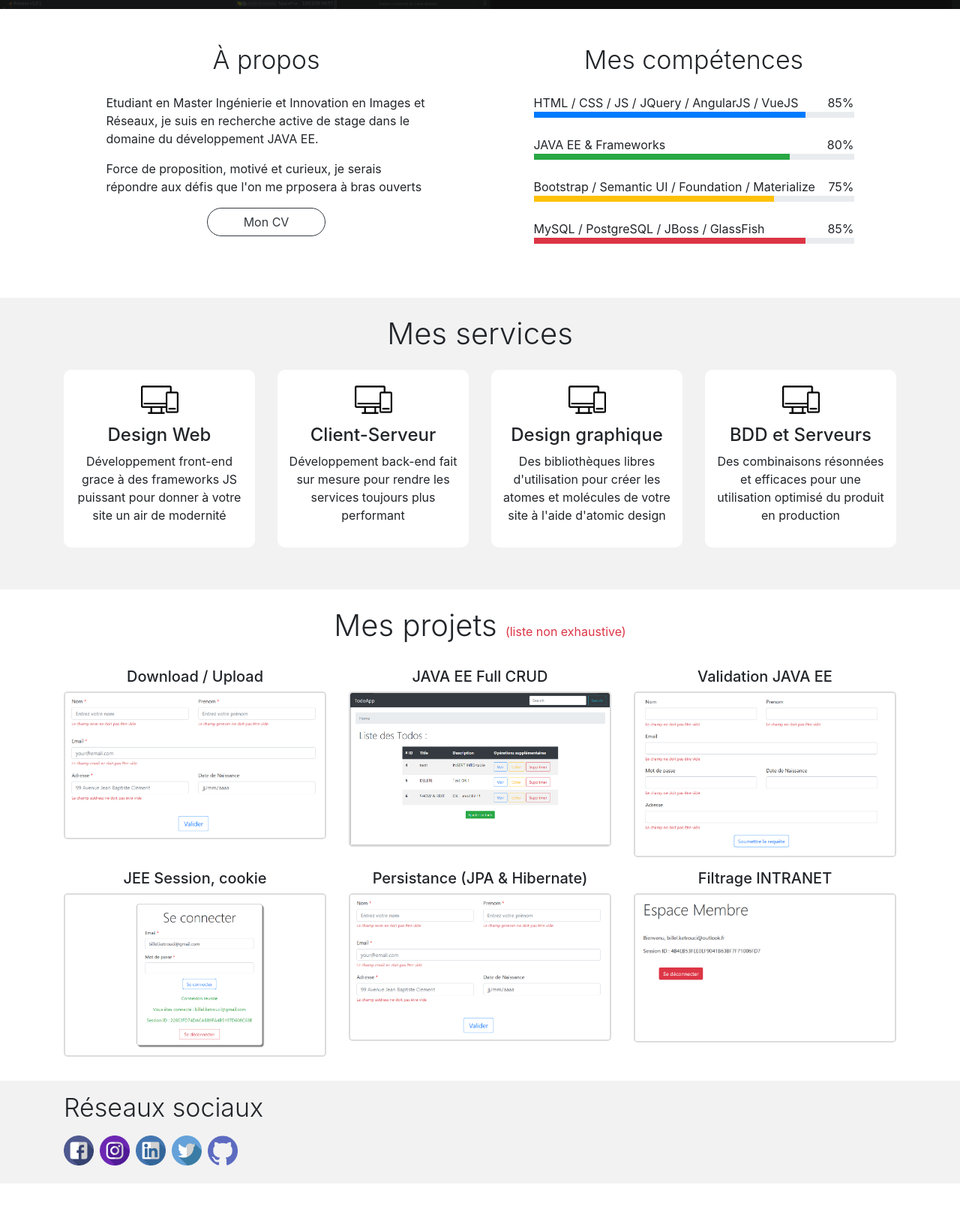
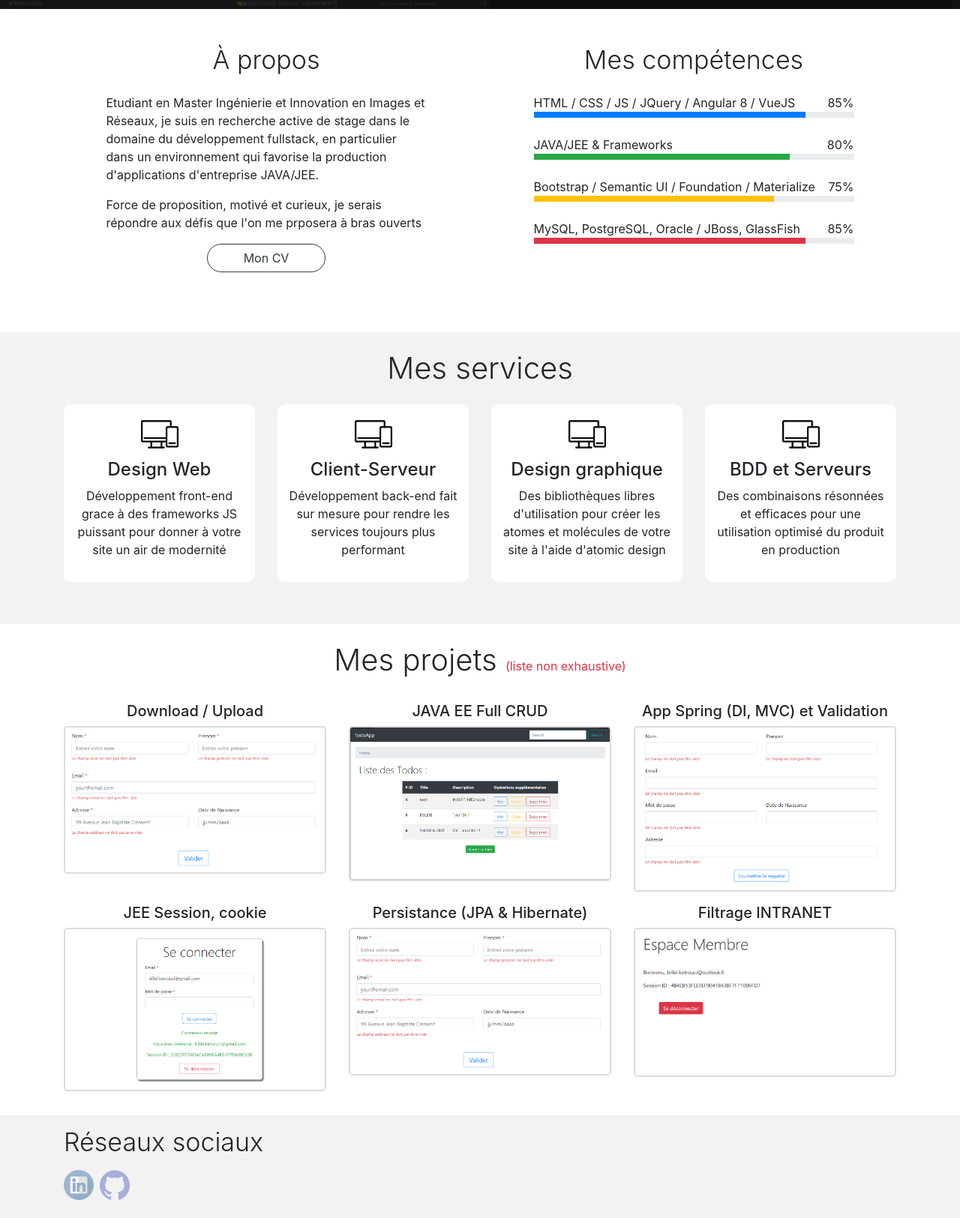
Before and after one commit to Oozeander/oozeander.github.io, a plain HTML site: page index.html in a window 1280 px wide. Shown: the part 568-2192 px from the top of the page at 75% size. Before the commit the page ends 2146 px from the top, so only its background shows below. Drawn offline with nearby package versions, Linux system fonts and the light colour scheme; a web font is replaced by a local one.

Commit message:
added link to icons, CV update

```diff
--- a/css/style.css
+++ b/css/style.css
@@ -13,6 +13,13 @@
   background-size: cover;
   background-repeat: no-repeat;
   background-position: center center;
+}
+.res {
+  opacity: 0.5;
+}
+.res:hover {
+  opacity: 1;
+  transition: opacity 0.6s;
 }
 .image, .image .container {
   position: relative;
--- a/index.html
+++ b/index.html
@@ -31,8 +31,8 @@
         <div class="container">
           <div class="row align-items-center justify-content-center">
             <div class="col-md-8 text-center mt-5">
-              <h1 class="mb-4 text-white">Developpeur JAVA EE</h1>
-              <p class="mb-4 text-white">Spécialisé en technologies Servlets, JSP, JSTL, DAO, EJB, JSF, JPA, Maven, Spring, Spring boot, Hibernate, Struts, TDD(JUnit), Webservices REST</p>
+              <h1 class="mb-4 text-white">Développeur JAVA/JEE</h1>
+              <p class="mb-4 text-white">Spécialisé en technologies Servlets, JSP, JSTL, DAO, EJB 3, JSF, JPA, Maven, Spring (IoC, DI, MVC, Data JPA, AOP, Security), Spring boot, Hibernate, Struts, TDD(JUnit), Webservices REST, VueJS et Angular 8</p>
               <p><a href="mailto:billel.ketrouci@gmail.com" class="btn btn-outline-light py-3 px-5" style="border-radius: 20vh;">Me contacter</a></p>
             </div>
           </div>
@@ -45,7 +45,7 @@
       <div class="row justify-content-around">
         <div class="col-md-5 px-4 mb-3">
           <h2 class="display-4 mb-4 text-center" style="font-size: 34px;">À propos</h2>
-          <p>Etudiant en Master Ingénierie et Innovation en Images et Réseaux, je suis en recherche active de stage dans le domaine du développement JAVA EE.</p>
+          <p>Etudiant en Master Ingénierie et Innovation en Images et Réseaux, je suis en recherche active de stage dans le domaine du développement fullstack, en particulier dans un environnement qui favorise la production d'applications d'entreprise JAVA/JEE.</p>
           <p>Force de proposition, motivé et curieux, je serais répondre aux défis que l'on me prposera à bras ouverts</p>
           <p class="text-center"><a href="docs/CV.pdf" class="btn btn-outline-dark px-5" style="border-radius: 20vh;">Mon CV</a></p>
         </div>
@@ -54,7 +54,7 @@
 
           <div class="progress-wrap mb-4">
             <div class="d-flex">
-              <span>HTML / CSS / JS / JQuery / AngularJS / VueJS</span>
+              <span>HTML / CSS / JS / JQuery / Angular 8 / VueJS</span>
               <span class="ml-auto">85%</span>
             </div>
             <div class="progress rounded-0" style="height: 8px;">
@@ -64,7 +64,7 @@
 
           <div class="progress-wrap mb-4">
             <div class="d-flex">
-              <span>JAVA EE & Frameworks</span>
+              <span>JAVA/JEE & Frameworks</span>
               <span class="ml-auto">80%</span>
             </div>
             <div class="progress rounded-0" style="height: 8px;">
@@ -84,7 +84,7 @@
 
           <div class="progress-wrap mb-4">
             <div class="d-flex">
-              <span>MySQL / PostgreSQL / JBoss / GlassFish</span>
+              <span>MySQL, PostgreSQL, Oracle / JBoss, GlassFish</span>
               <span class="ml-auto">85%</span>
             </div>
             <div class="progress rounded-0" style="height: 8px;">
@@ -149,7 +149,7 @@
         </div>
 
         <div class="col-md-6 col-lg-4 my-2">
-          <h5 class="text-center">Validation JAVA EE</h5>
+          <h5 class="text-center">App Spring (DI, MVC) et Validation</h5>
           <img class="proj img-fluid" src="images/proj3.PNG">
         </div>
 
@@ -177,16 +177,22 @@
           <div class="col-md-6">
             <h2 class="my-3 display-4" style="font-size: 34px;">Réseaux sociaux</h2>
             <div class="d-flex mb-4">
-              <img src="images/facebook.png" width="40" height="40">
-              <img src="images/instagram.png" width="40" height="40" class="mx-2">
-              <img src="images/linkedin.png" width="40" height="40">
-              <img src="images/twitter.png" width="40" height="40" class="mx-2">
-              <img src="images/github.png" width="40" height="40">
+              <a href="https://www.linkedin.com/in/billel-ketrouci/" class="mr-2 res" data-toggle="tooltip" data-placement="left" title="LinkedIn"><img src="images/linkedin.png" width="40" height="40"></a>
+              <a href="https://github.com/Oozeander" class="res" data-toggle="tooltip" data-placement="right" title="Github"><img src="images/github.png" width="40" height="40"></a>
             </div>
           </div>
         </div>
       </div>
     </footer>
 
+    <script src="https://code.jquery.com/jquery-3.4.1.slim.min.js" integrity="sha384-J6qa4849blE2+poT4WnyKhv5vZF5SrPo0iEjwBvKU7imGFAV0wwj1yYfoRSJoZ+n" crossorigin="anonymous"></script>
+    <script src="https://cdn.jsdelivr.net/npm/popper.js@1.16.0/dist/umd/popper.min.js" integrity="sha384-Q6E9RHvbIyZFJoft+2mJbHaEWldlvI9IOYy5n3zV9zzTtmI3UksdQRVvoxMfooAo" crossorigin="anonymous"></script>
+    <script src="https://stackpath.bootstrapcdn.com/bootstrap/4.4.1/js/bootstrap.min.js" integrity="sha384-wfSDF2E50Y2D1uUdj0O3uMBJnjuUD4Ih7YwaYd1iqfktj0Uod8GCExl3Og8ifwB6" crossorigin="anonymous"></script>
+    <script>
+      $(function () {
+        $('[data-toggle="tooltip"]').tooltip();
+      })
+    </script>
+
   </body>
 </html>
```
Also changed, not shown: 1 other file.
